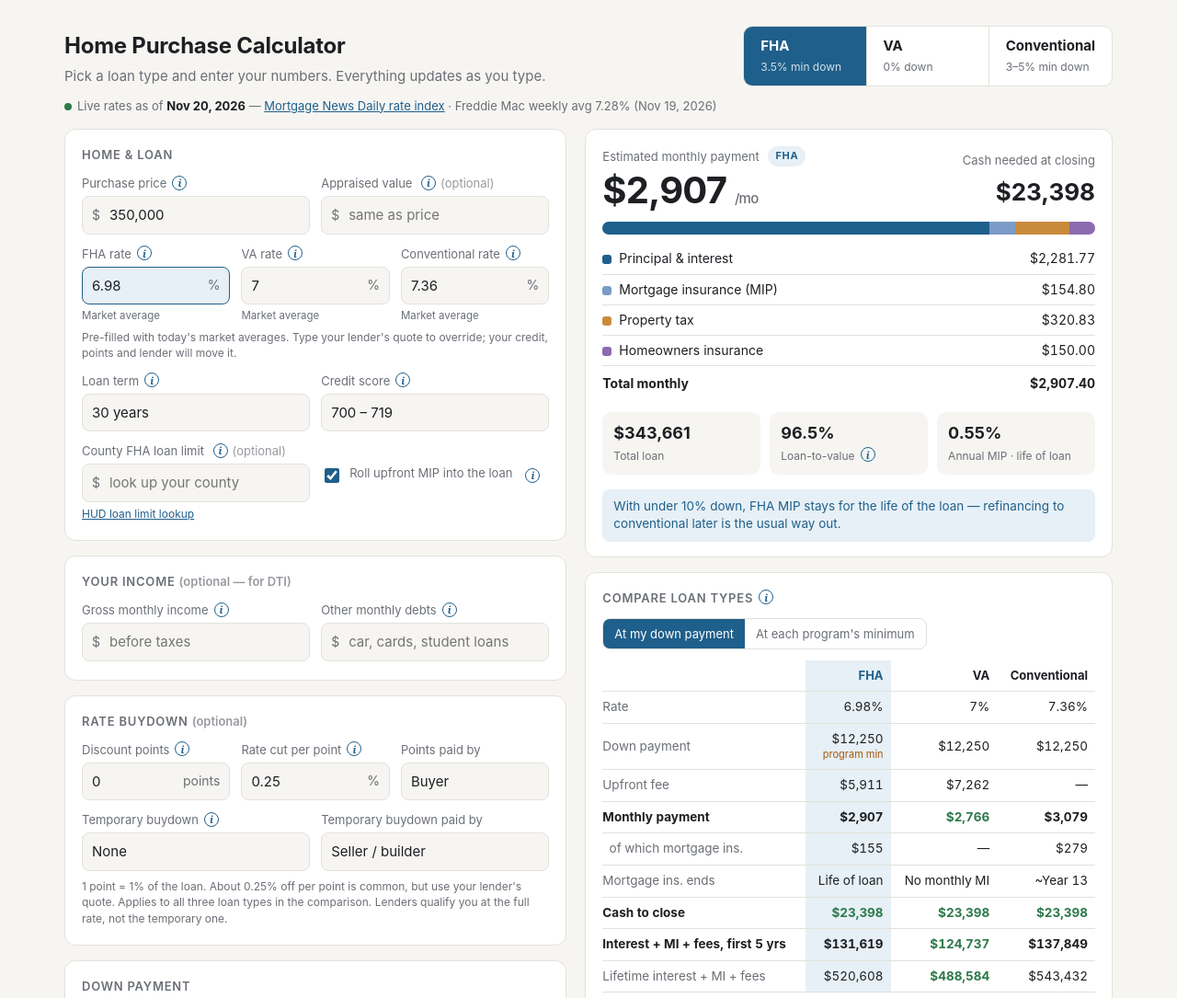
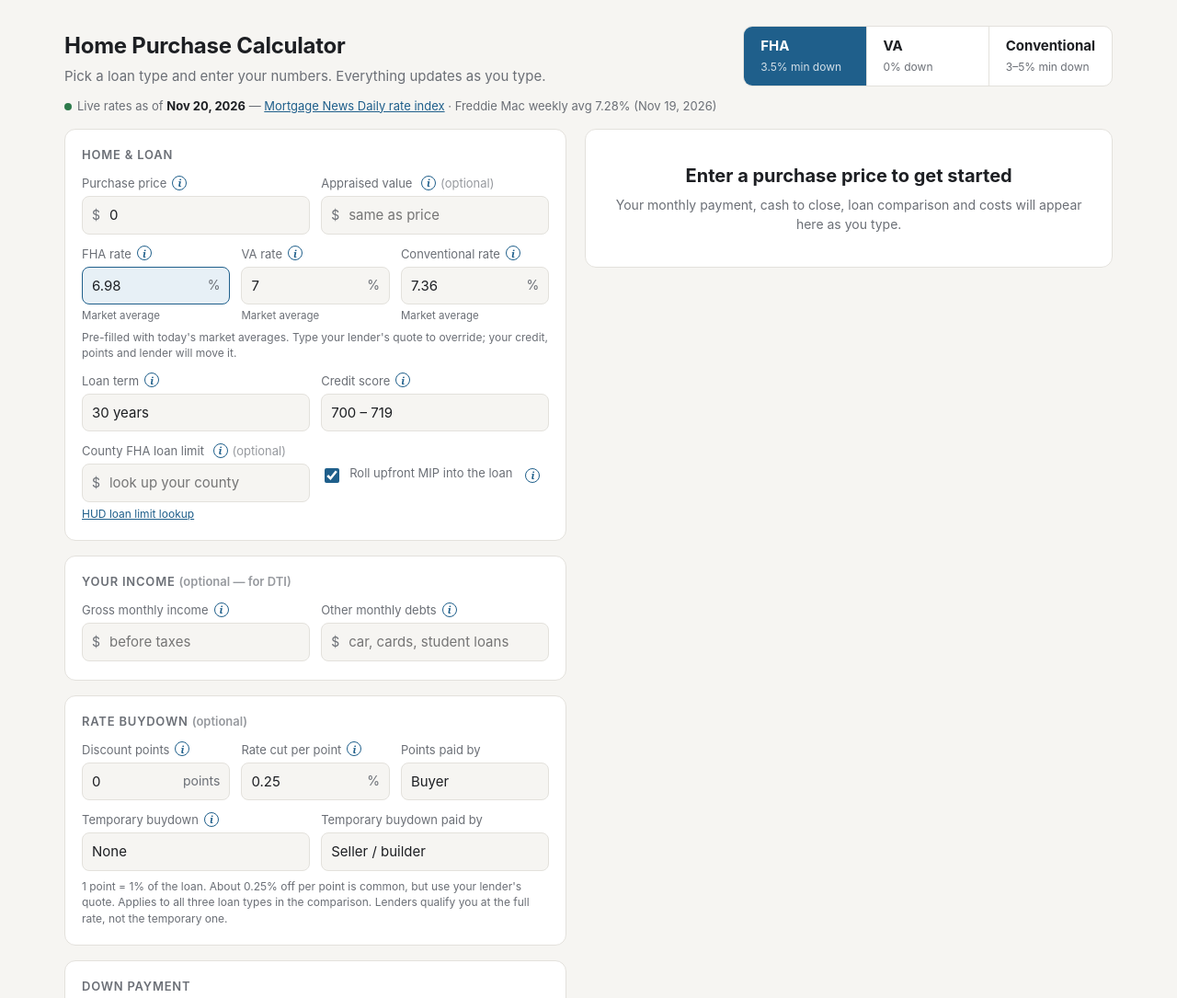
Before and after one commit to stevedamaske/home-calculator-site, a plain HTML site: page public/index.html in a window 1280 px wide. Shown: the top 1085 px of the page at 92% size. Drawn offline with Linux system fonts and the light colour scheme.

Commit message:
Default purchase price to $0 with an empty results state
New visitors no longer see a pre-filled $350,000 example that looks like cached data. Until a price is entered, the results column shows a prompt instead of partial figures (insurance and fixed closing costs).

Co-Authored-By: Claude Opus 5.5 <noreply@anthropic.com>
Claude-Session: https://claude.ai/code/session_018DvhLbRHYCknUYuv9iaZ4u

```diff
--- a/public/index.html
+++ b/public/index.html
@@ -166,6 +166,11 @@
   .pop a{display:inline-block;margin-top:8px;color:var(--accent);font-size:13px}
   .pop .px{position:absolute;top:6px;right:6px;width:26px;height:26px;border:0;background:transparent;color:var(--muted);font-size:18px;cursor:pointer;border-radius:6px}
   .pop .px:hover{background:var(--bg)}
+  .results .empty{display:none;text-align:center;padding:36px 22px}
+  .results .empty b{display:block;font-size:20px;margin-bottom:6px}
+  .results .empty p{margin:0;color:var(--muted);font-size:14px;line-height:1.5}
+  .results.noprice > .card{display:none}
+  .results.noprice > .card.empty{display:block}
   /* touch devices: help shows as a bottom sheet pinned to the viewport, so rotation can't strand it */
   .pop.sheet{position:fixed;top:auto!important;bottom:0;left:50%!important;transform:translateX(-50%);width:min(560px,100vw);max-height:min(60vh,440px);max-height:min(60dvh,440px);overflow-y:auto;-webkit-overflow-scrolling:touch;overscroll-behavior:contain;border-radius:14px 14px 0 0;border-bottom:0;padding:16px 44px calc(16px + env(safe-area-inset-bottom)) 16px;font-size:15px;box-shadow:0 -6px 28px rgba(0,0,0,.22)}
   .pop.sheet b{font-size:16px}
@@ -198,7 +203,7 @@
     <div class="card">
       <h2>Home &amp; loan</h2>
       <div class="row">
-        <label><span>Purchase price</span><div class="field"><i>$</i><input id="price" data-money value="350,000"></div></label>
+        <label><span>Purchase price</span><div class="field"><i>$</i><input id="price" data-money value="0"></div></label>
         <label><span>Appraised value <em style="font-style:normal;opacity:.7">(optional)</em></span><div class="field"><i>$</i><input id="appraisal" data-money placeholder="same as price"></div></label>
       </div>
       <div class="row3">
@@ -333,7 +338,11 @@
   </div>
 
   <!-- RESULTS -->
-  <div class="results">
+  <div class="results" id="results">
+    <div class="card empty" id="emptyState" aria-live="polite">
+      <b>Enter a purchase price to get started</b>
+      <p>Your monthly payment, cash to close, loan comparison and costs will appear here as you type.</p>
+    </div>
     <div class="card">
       <div class="hero">
         <div>
@@ -1085,6 +1094,7 @@
     renderRateInfo();
     renderDpa();
     const S = readInputs();
+    $('results').classList.toggle('noprice', !(S.price > 0));
     const R = compute(loanType, S);
 
     $('typePill').textContent = TYPES[loanType];
```
